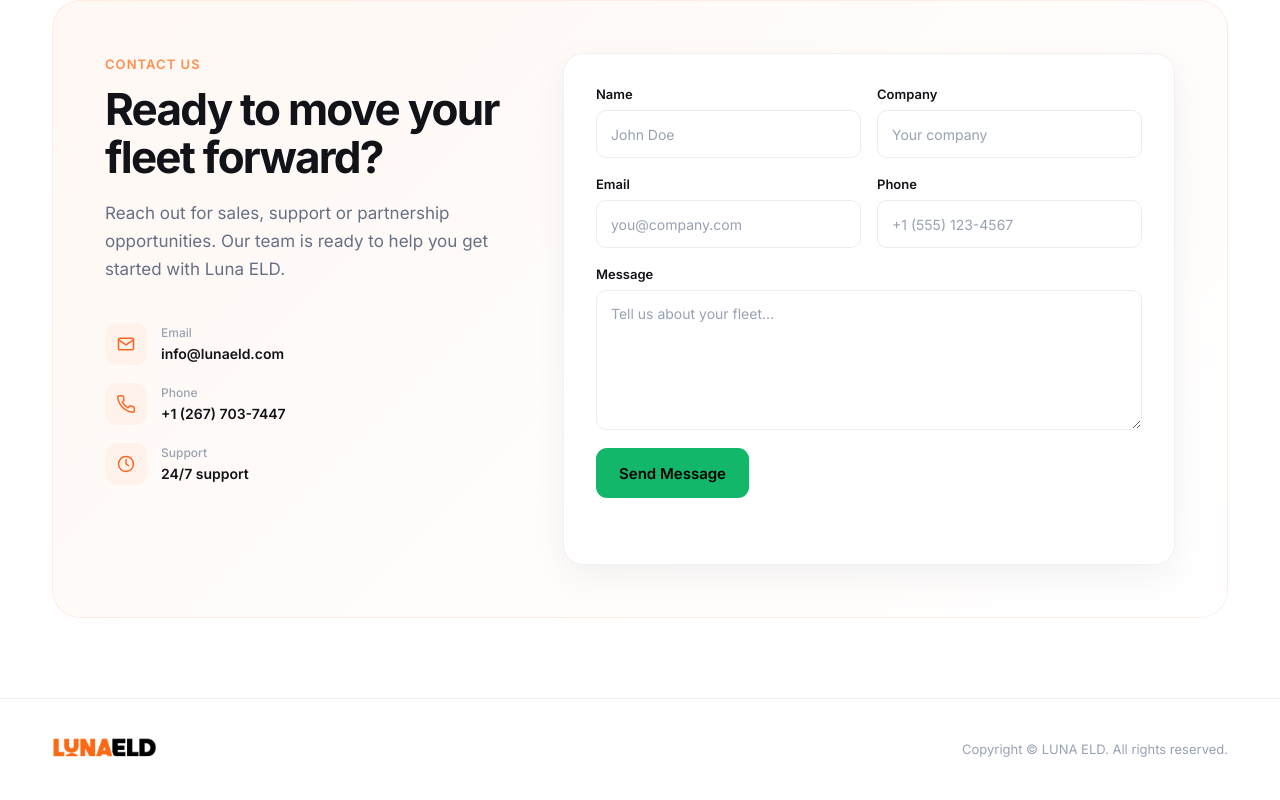
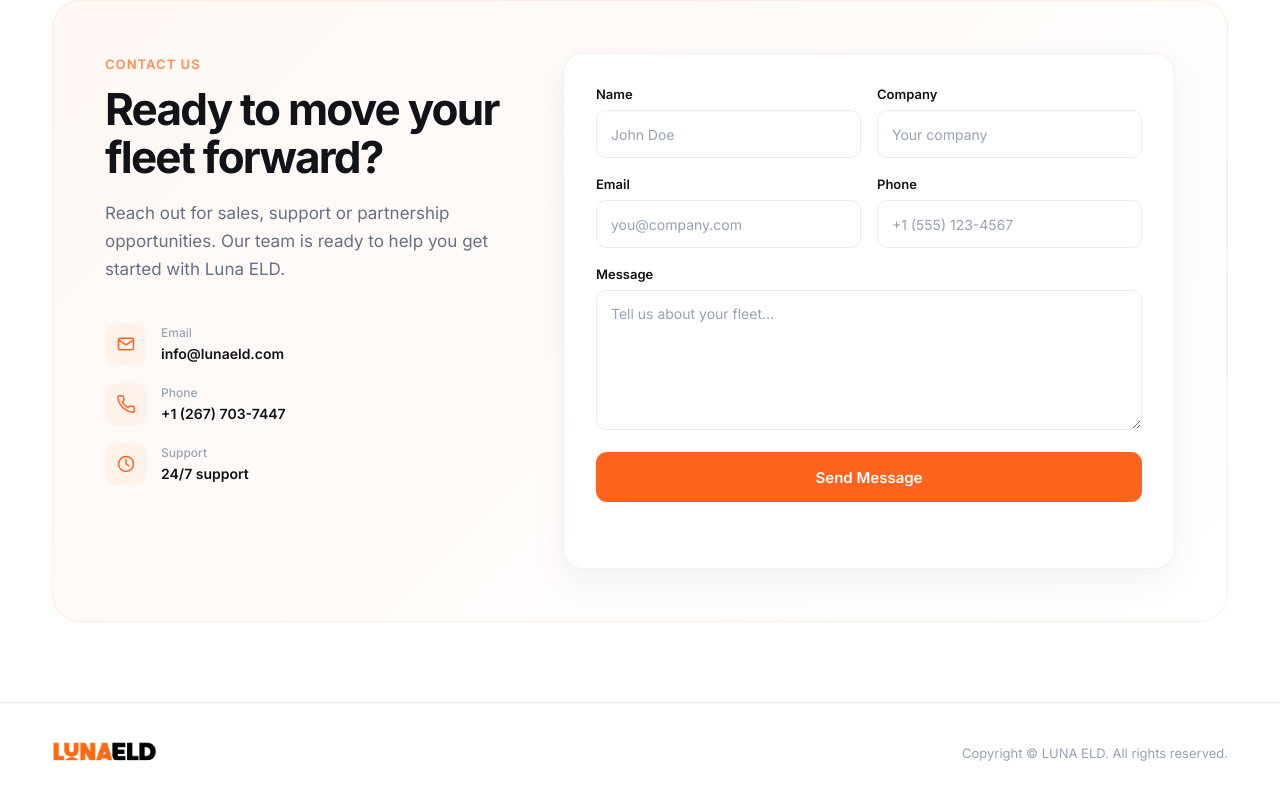
Before and after one commit to BEHZOD3745/Luna-ELD, a React (Vite) app: page / in a window 1280 px wide. Shown: the part 6914-7714 px from the top of the page. Built offline with nearby package versions, Linux system fonts and the light colour scheme.

Commit message:
Button fixes 1.1

```diff
--- a/src/components/Button/Button.scss
+++ b/src/components/Button/Button.scss
@@ -22,7 +22,7 @@
     background-color 320ms ease,
     box-shadow 360ms ease;
 
-    &::after {
+  &::after {
     content: "";
     position: absolute;
     inset: -1px;
@@ -81,12 +81,4 @@
     opacity: 0.6;
     transform: none;
   }
-
-  &--success {
-      background: $success;
-
-      &:hover .button::after {
-        opacity: 0;
-      }
-  }
 }
--- a/src/components/Button/Button.tsx
+++ b/src/components/Button/Button.tsx
@@ -3,7 +3,7 @@
 
 interface ButtonProps {
   children: ReactNode;
-  variant?: "primary" | "secondary" | "ghost" | "success";
+  variant?: "primary" | "secondary" | "ghost";
   className?: string;
 
   href?: string;
--- a/src/sections/Contact/Contact.tsx
+++ b/src/sections/Contact/Contact.tsx
@@ -281,7 +281,7 @@
 
                         <Button
                             type="submit"
-                            variant="success"
+                            className="contact__submit"
                             disabled={status === "loading"}
                         >
                             {getButtonText()}
```
